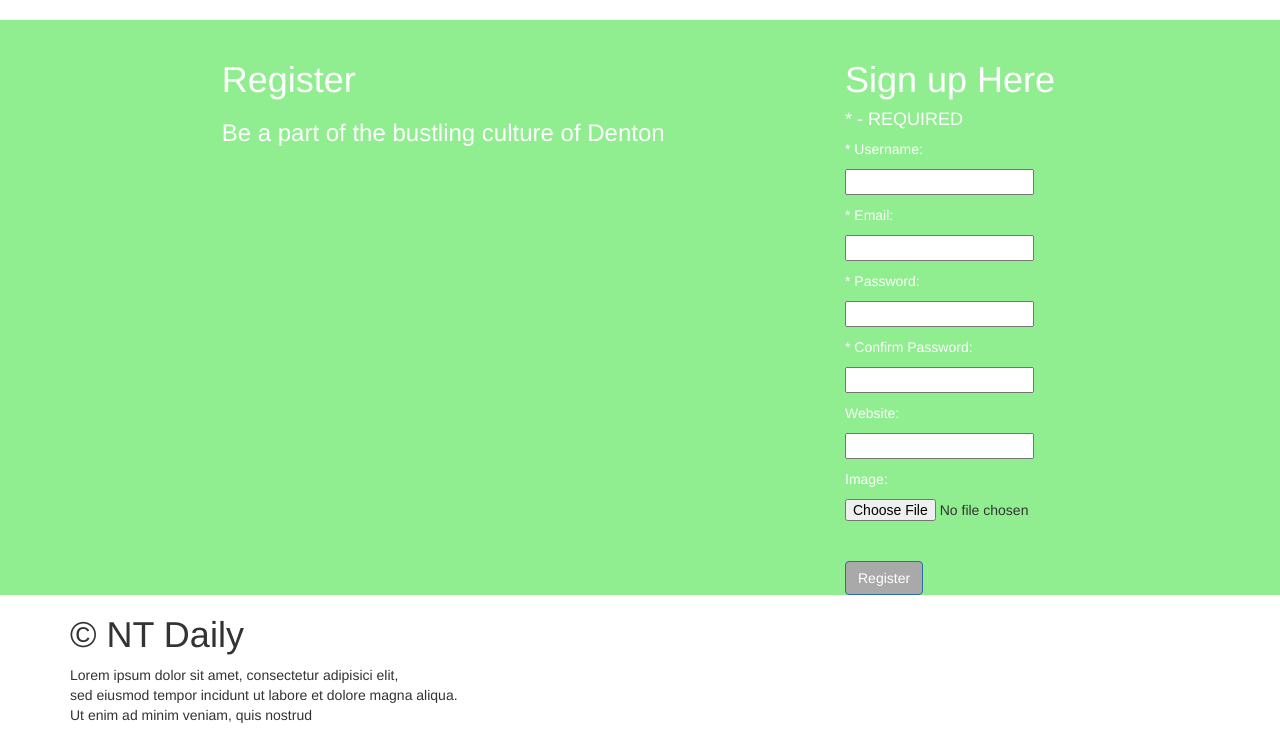
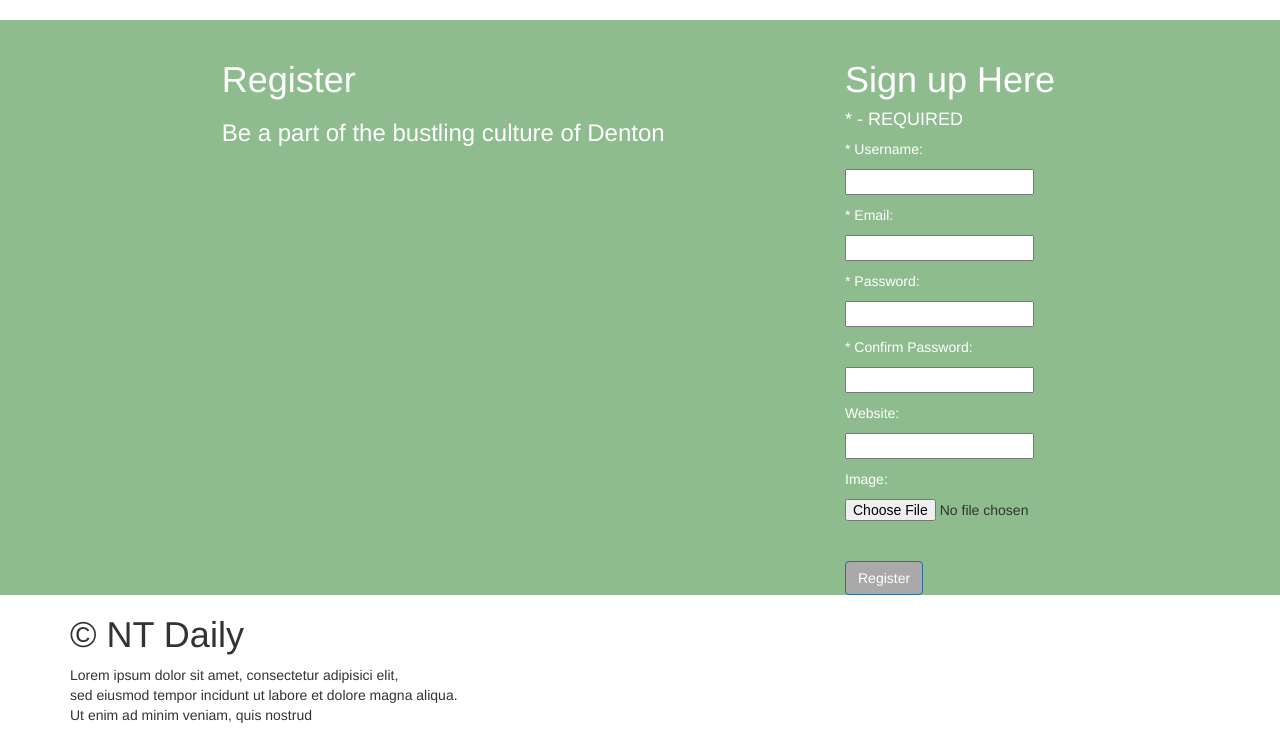
Before and after one commit to ZacharyLangley/TheMAT, a Django app: page /register/ in a window 1280 px wide. Shown: the part 51-800 px from the top of the page. Run offline with Django 3.2, Linux system fonts and the light colour scheme; some libraries are stand-ins or nearby versions.

Commit message:
fixed bg color of register.html

```diff
--- a/themat/scheduler/templates/register.html
+++ b/themat/scheduler/templates/register.html
@@ -2,7 +2,7 @@
 
 {% block body_block %}
 
-<div class="row" style="background-color: lightgreen">
+<div class="row" style="background-color: darkseagreen">
     <div class="container">
 
     <br />
```
Also changed, not shown: themat/db.sqlite3, 15 other files.
